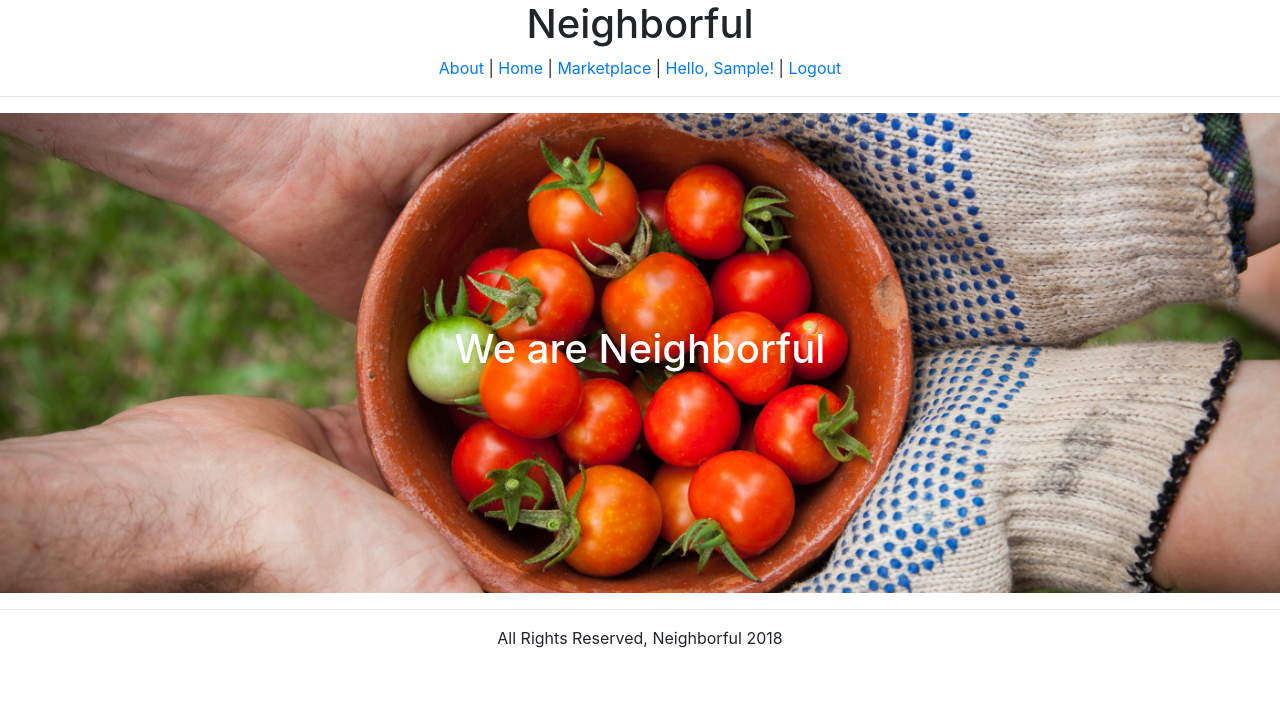
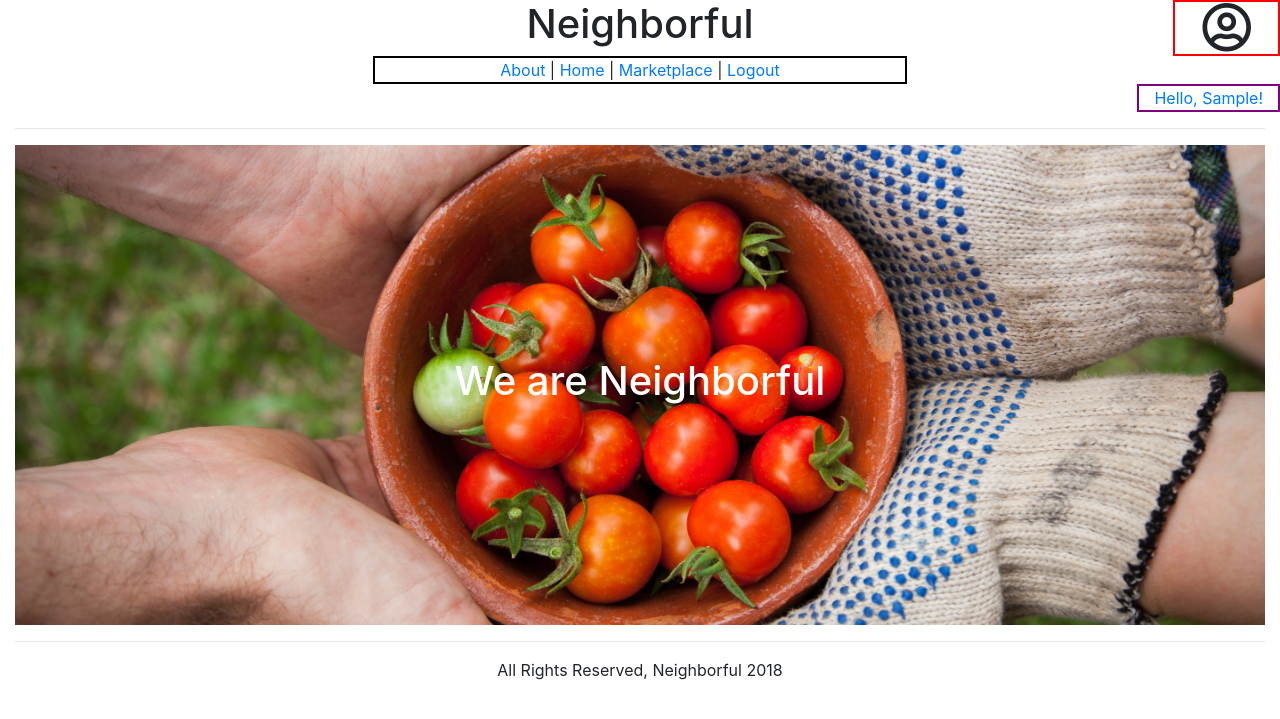
Before and after one commit to njang/neighborful, a Django app: page / in a window 1280 px wide. Shown: the top 719 px of the page. Run offline with Django 3.2, Linux system fonts and the light colour scheme; the visitor is signed in with stand-in values (Sample User, id 1); some libraries are stand-ins or nearby versions.

Commit message:
WIP header positioning

```diff
--- a/main_app/static/style.css
+++ b/main_app/static/style.css
@@ -47,3 +47,24 @@ body {
   color: black;
   border: black 2px solid;
 }
+
+#fontAwesome {
+  border: red 2px solid;
+  font-size: 50px;
+}
+
+#header {
+  border: black 2px solid;
+}
+
+#profileHeader {
+  border: purple 2px solid;
+}
+
+#username {
+  border: purple 2px solid;
+}
+
+#navBar {
+  border: black 2px solid;
+}
--- a/main_app/templates/base.html
+++ b/main_app/templates/base.html
@@ -4,6 +4,7 @@
 <html>
     <head>
         <title>Neighborful</title>
+        <link href="https://use.fontawesome.com/releases/v5.0.6/css/all.css" rel="stylesheet">
         <link rel="stylesheet" href="https://maxcdn.bootstrapcdn.com/bootstrap/4.0.0/css/bootstrap.min.css" integrity="sha384-Gn5384xqQ1aoWXA+058RXPxPg6fy4IWvTNh0E263XmFcJlSAwiGgFAW/dAiS6JXm" crossorigin="anonymous">
         <link rel="stylesheet" type="text/css" href="{% static 'style.css' %}" />
     </head>
@@ -11,5 +12,6 @@
       {% block content %}
     	{% endblock %}
         <!-- <hr /> -->
+
     </body>
 </html>
--- a/main_app/templates/header.html
+++ b/main_app/templates/header.html
@@ -2,14 +2,28 @@
 {% load staticfiles %}
 
 {% block content %}
-    <h1>Neighborful</h1>
-    <a href='/about'>About</a> | <a href='/'>Home</a> |
-    <a href='/marketplace'>Marketplace</a> |
+<div class="container-fluid">
+  <div class="row justify-content-center">
+    <h1 class="col-10 offset-md-1">Neighborful</h1>
     {% if user.is_authenticated %}
-        <a  href="{% url 'profile' user.username %}">Hello, {{ user.first_name }}!</a> |
-        <a  href="{% url 'logout' %}">Logout</a>
+        <i class="far fa-user-circle col-1" id="fontAwesome"></i>
+  </div>
+  <div>
+  <div class="row justify-content-center">
+    <div id="navBar" class="col-5">
+        <a href='/about'>About</a> | <a href='/'>Home</a> |
+        <a href='/marketplace'>Marketplace</a> |
+        <a href="{% url 'logout' %}">Logout</a>
+    </div>
+  </div>
+    <div class="row justify-content-end">
+        <a class="col-md-auto" id="username" href="{% url 'profile' user.username %}">Hello, {{ user.first_name }}!</a>
+    </div>
     {% else %}
+        <a href='/about'>About</a> | <a href='/'>Home</a> |
+        <a href='/marketplace'>Marketplace</a> |
         <a  href="{% url 'login' %}">Login</a>
     {% endif %}
     <hr />
+</div>
 {% endblock %}
```
Also changed, not shown: main_app/templates/profile.html (+11 -5 lines).
